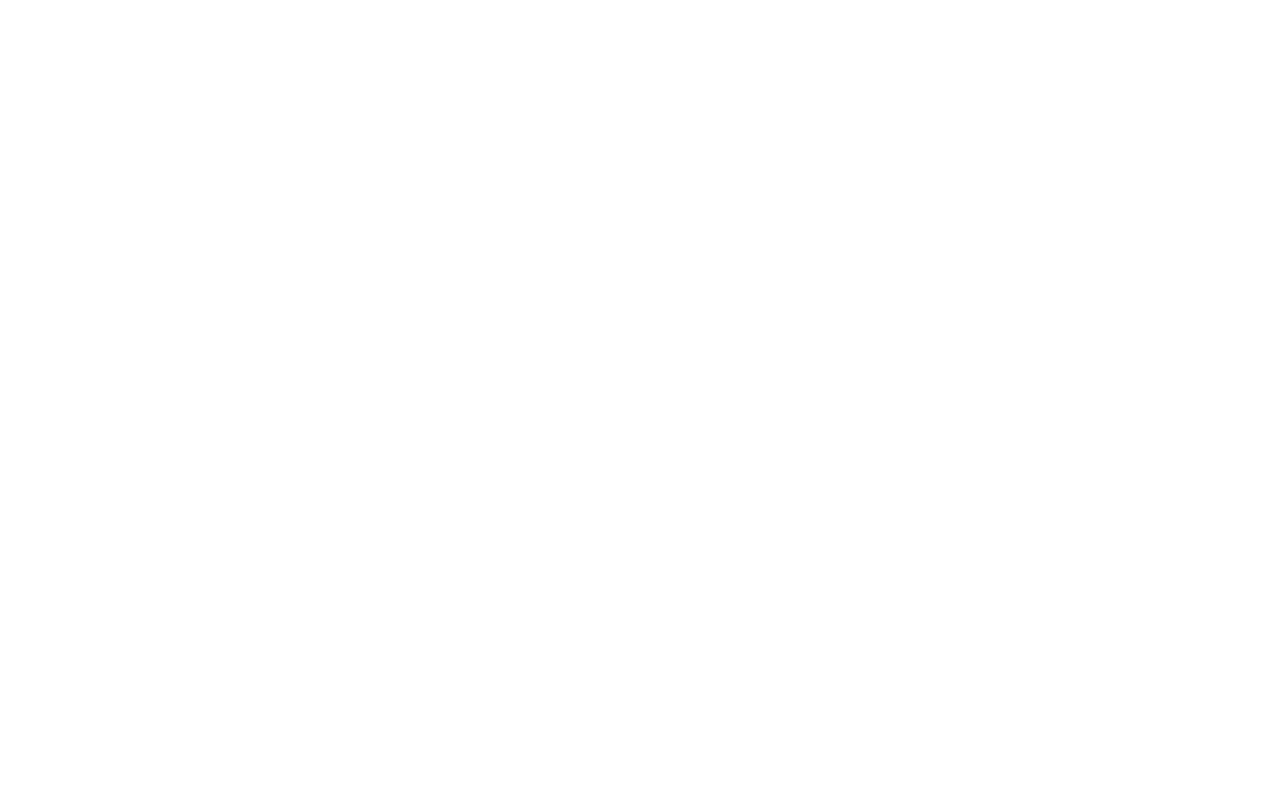
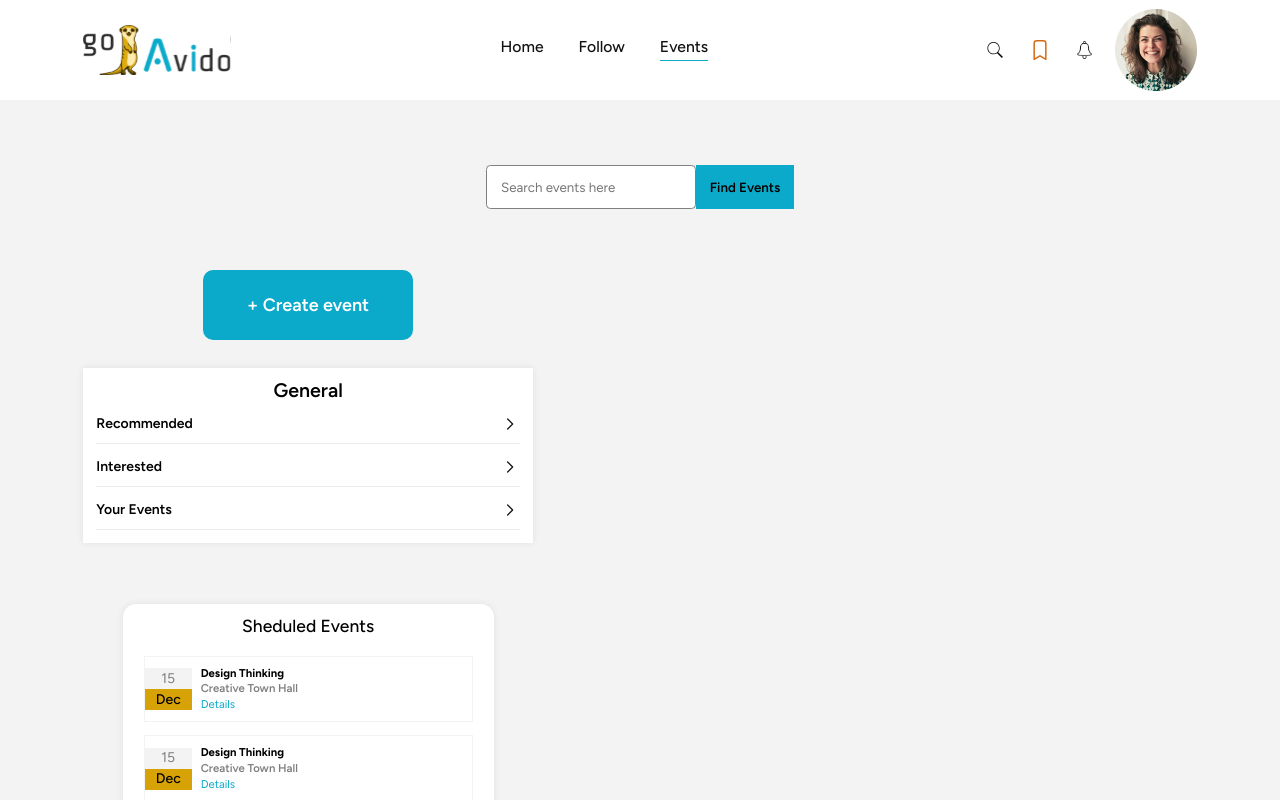
Before and after one commit to Sm1thereen/social-network, a React (Create React App) app in the folder frontend/: page /events in a window 1280 px wide. Before the commit this address had no page. Shown: the top 800 px of the page. Built offline with nearby package versions, Linux system fonts and the light colour scheme; a web font is replaced by a local one.

Commit message:
1:Events general

```diff
--- a/frontend/src/App.css
+++ b/frontend/src/App.css
@@ -114,3 +114,9 @@ body {
 .content {
     height: 100vh;
 }
+
+.main-content {
+    width: 100%;
+    height: 100vh;
+    background-color: #f3f3f3;
+}
--- a/frontend/src/App.tsx
+++ b/frontend/src/App.tsx
@@ -4,6 +4,7 @@ import LoginPage from './page/LoginPage';
 import {BrowserRouter as Router, Route, Routes} from 'react-router-dom';
 import HomePage from './page/HomePage';
 import FollowPage from './page/FollowPage';
+import EventsPage from './page/EventsPage';
 
 function App() {
   return (
@@ -14,6 +15,7 @@ function App() {
             <Route path="/" element={<LoginPage />} />
             <Route path="/home" element={<HomePage />} />
             <Route path="/follow" element={<FollowPage />} />
+            <Route path="/events" element={<EventsPage />} />
           </Routes>
         </Router>
       </>
--- a/frontend/src/components/Header.tsx
+++ b/frontend/src/components/Header.tsx
@@ -31,7 +31,7 @@ const Header = () => {
                 </Link>
               </li>
               <li className="page__item">
-                <Link to="/create"
+                <Link to="/events"
                       className={`page__link ${location.pathname === '/events' ? 'page__link--active' : ''}`}>
                   Events
                 </Link>
--- /dev/null
+++ b/frontend/src/components/events-page/EventsMain.tsx
@@ -0,0 +1,61 @@
+import React from 'react';
+import './style.css';
+import {Link} from 'react-router-dom';
+import arrow from '../../assets/events/chevron-right.svg';
+import RecommendEvents from '../home-page/recommend/RecommendEvents';
+
+const EventsMain = () => {
+  return (
+    <>
+      <main className="main-content">
+        <div className="events__container">
+          <div className="search__events">
+            <input type="text" className="search__event" placeholder="Search events here" />
+            <button className="find-events__btn">Find Events</button>
+          </div>
+          <div className="events">
+            <div className="events__general">
+              <div className="create__event">
+                <button className="create__event__btn">
+                  + Create event
+                </button>
+              </div>
+              <div className="general__events">
+                <h2 className="general__title">General</h2>
+                <ul className="general__list">
+                  <li className="general__events__list">
+                    <Link className="general__events__link" to="#">
+                      Recommended
+                      <img src={arrow} alt="" />
+                    </Link>
+                  </li>
+                  <li className="general__events__list">
+                    <Link className="general__events__link" to="#">
+                      Interested
+                      <img src={arrow} alt="" />
+                    </Link>
+                  </li>
+                  <li className="general__events__list">
+                    <Link className="general__events__link" to="#">
+                      Your Events
+                      <img src={arrow} alt="" />
+                    </Link>
+                  </li>
+                </ul>
+              </div>
+              <div className="scheduled__events">
+                <RecommendEvents title="Sheduled Events" />
+              </div>
+            </div>
+
+            <div className="events__card">
+
+            </div>
+          </div>
+        </div>
+      </main>
+    </>
+  );
+};
+
+export default EventsMain;
--- /dev/null
+++ b/frontend/src/components/events-page/style.css
@@ -0,0 +1,146 @@
+.events__container {
+    padding-top: 4.6875rem;
+}
+
+.search__events {
+    display: flex;
+    margin: 0 auto;
+    justify-content: center;
+}
+
+.search__event {
+    width: 15rem;
+    height: 3.125rem;
+    border: 1px solid gray;
+    border-radius: 0.3125rem;
+    padding: 0 1rem;
+}
+
+.find-events__btn {
+    width: 7rem;
+    background-color: #0BAACA;
+    font-weight: 600;
+}
+
+.find-events__btn:hover {
+    background-color: rgba(11, 170, 202, 0.45);
+}
+
+.events {
+    display: grid;
+    grid-template-columns: 450px 1fr;
+}
+
+/*  Events general  */
+.events__general {
+    margin-top: 4.375rem;
+}
+
+.create__event {
+    display: flex;
+    justify-content: center;
+}
+
+.create__event__btn {
+    width: 15rem;
+    background-color: #0BAACA;
+    height: 5rem;
+    border-radius: 10px;
+    font-size: 18px;
+    font-weight: 600;
+    color: #fff;
+}
+
+.create__event__btn:hover {
+    background-color: rgba(11, 170, 202, 0.45);
+}
+
+.general__events {
+    margin-top: 2rem;
+    background-color: #fff;
+    box-shadow: 0 0 0.5rem rgba(0, 0, 0, 0.08);
+    padding: 0.9375rem;
+}
+
+.general__title {
+    font-size: 1.40rem;
+    font-weight: 600;
+    text-align: center;
+    margin-bottom: 0.9375rem;
+}
+
+.general__list {
+    width: 100%;
+    display: flex;
+    justify-content: center;
+    flex-direction: column;
+    align-items: center;
+    gap: 0.925rem;
+}
+
+.general__events__list {
+    width: 100%;
+    height: 30px;
+    border-bottom: 1px solid rgba(128, 128, 128, 0.15);
+}
+
+.general__events__link {
+    font-size: 1rem;
+    font-weight: 600;
+    color: black;
+    display: flex;
+    align-items: center;
+    justify-content: space-between;
+}
+
+.recommend__events__card {
+    width: 23.5rem;
+    height: 4.75rem;
+    display: flex;
+    align-items: center;
+    border: 1px solid #f3f3f3
+}
+
+.events__calendar {
+    width: 3.375rem;
+    height: 3rem;
+    display: grid;
+    grid-template-rows: 1fr 1fr;
+}
+
+.events__calendar__data {
+    background-color: #f3f3f3;
+    display: flex;
+    align-items: center;
+    justify-content: center;
+}
+
+.events__calendar__month {
+    background-color: #D6A206;
+    display: flex;
+    align-items: center;
+    justify-content: center;
+}
+
+.events__info {
+    display: flex;
+    gap: 0.3125rem;
+    flex-direction: column;
+    margin-left: 0.625rem;
+}
+
+.events__info__name {
+    font-size: 0.8125rem;
+    font-weight: 700;
+}
+
+.events__creator__name {
+    color: #807e7e;
+    font-weight: 600;
+    font-size: 0.8125rem;
+}
+
+.events__info__link {
+    font-size: 0.8125rem;
+    color: #0BAACA;
+}
--- a/frontend/src/components/follow-page/FollowMain.tsx
+++ b/frontend/src/components/follow-page/FollowMain.tsx
@@ -17,7 +17,7 @@ const FollowMain = () => {
   };
   return (
     <>
-      <main className="main-follow">
+      <main className="main-content">
         <div className="follow__container">
           <nav className="follow__nav">
             <button className={`follow__nav__btn ${page === 'following' ? 'btn-active' : ''}`}
--- a/frontend/src/components/home-page/MainHome.tsx
+++ b/frontend/src/components/home-page/MainHome.tsx
@@ -54,7 +54,7 @@ const MainHome = () => {
             </div>
             <div className="recomend__wrapper">
               <RecommendAccount />
-              <RecommendEvents />
+              <RecommendEvents title={'Upcoming Events'} />
             </div>
           </section>
         </div>
--- a/frontend/src/components/home-page/recommend/RecommendEvents.tsx
+++ b/frontend/src/components/home-page/recommend/RecommendEvents.tsx
@@ -3,10 +3,11 @@ import '../style.css';
 import {Link} from 'react-router-dom';
 import arrow from '../../../assets/home/recommend/arrow-right.svg';
 
-const RecomendEvents = () => {
+
+const RecommendEvents: React.FC<{title: string}> = ({title}) => {
   return (
     <div className="recommend__events recommend-card">
-      <h2 className="recommend__events recommend-title">Upcoming Events</h2>
+      <h2 className="recommend__events recommend-title">{title}</h2>
       <ul className="recommend__card">
         <li className="recommend__events__card">
           <div className="events__calendar">
@@ -67,4 +68,4 @@ const RecomendEvents = () => {
   );
 };
 
-export default RecomendEvents;
+export default RecommendEvents;
--- /dev/null
+++ b/frontend/src/page/EventsPage.tsx
@@ -0,0 +1,14 @@
+import React from 'react';
+import Header from '../components/Header';
+import EventsMain from '../components/events-page/EventsMain';
+
+const EventsPage = () => {
+  return (
+    <>
+      <Header />
+      <EventsMain />
+    </>
+  );
+};
+
+export default EventsPage;
```
Also changed, not shown: frontend/src/assets/events/chevron-right.svg (added), 1 other file (tests, documents, lock files or other folders).
